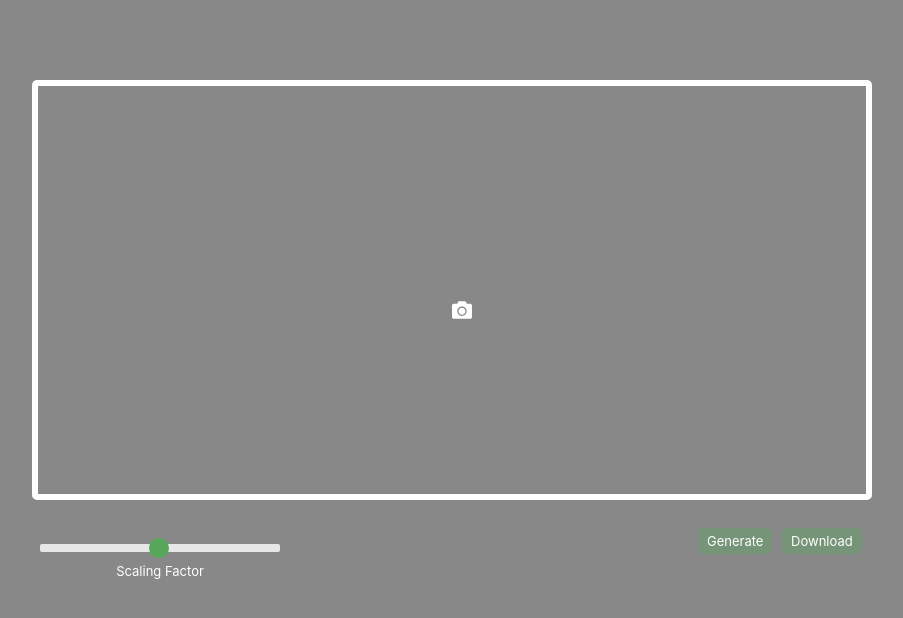
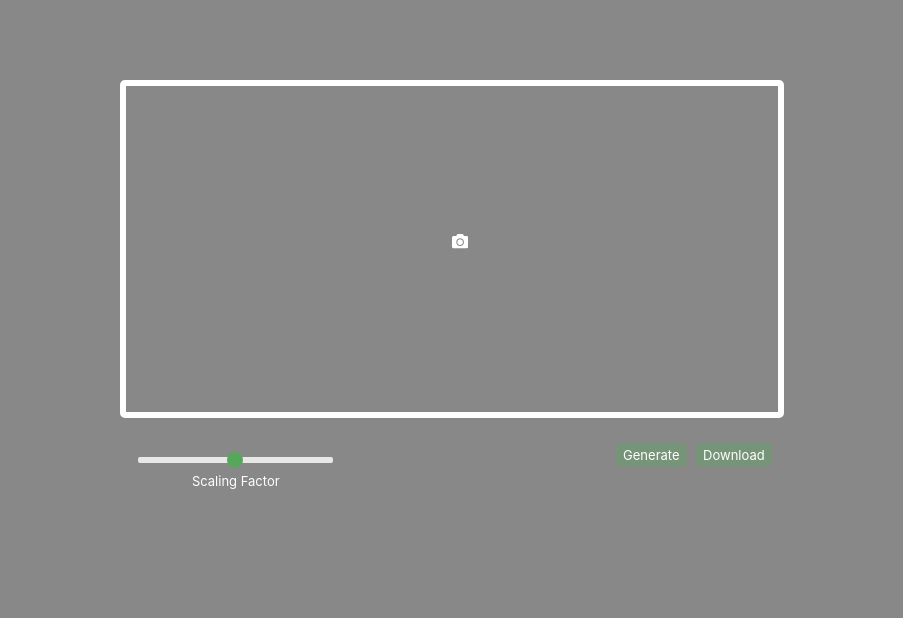
Before and after one commit to oluwafenyi/ascii-art-generator, a Flask app: page / in a window 1280 px wide. Shown: the top 618 px of the page, without its empty margins (188-1091 px from the left). Run offline with Flask 2, Linux system fonts and the light colour scheme; parts of the project's set-up code (start-up, migrations or seed data) failed here and were passed over.

Commit message:
responsive and better ux

```diff
--- a/static/main.css
+++ b/static/main.css
@@ -18,8 +18,9 @@ div#display {
 }
 
 .canvas {
-    height: 420px;
-    width: 840px;
+    height: 26rem;
+    width: 80vw;
+    max-width: 664px;
     border: 6px solid white;
     display: block;
     border-radius: 5px;
@@ -35,10 +36,10 @@ div#display {
 }
 
 svg {
-    height: 20px;
-    width: 20px;
+    height: 1.25rem;
+    width: 1.25rem;
     position: absolute;
-    top: calc(240px - 20px - 6px);
+    top: calc(13rem - 1.25rem - 6px);
 }
 
 form {
@@ -52,8 +53,8 @@ label.image-upload {
 }
 
 .slider-container {
-    margin: 0 6px;
-    margin-top: 36px;
+    margin: 0 1.25rem;
+    margin-top: 2.25rem;
     display: inline-block;
     text-align: center;
     vertical-align: middle;
@@ -65,13 +66,13 @@ label.image-upload {
 
 .slidecontainer {
     display: inline-block;
-    margin-bottom: 8px;
+    margin-bottom: 0.5rem;
 }
 
 .slider {
     -webkit-appearance: none;
-    width: 240px;
-    height: 8px;
+    width: 15rem;
+    height: 0.5rem;
     border-radius: 2px;
     background: white;
     outline: none;
@@ -83,16 +84,16 @@ label.image-upload {
   .slider::-webkit-slider-thumb {
     -webkit-appearance: none;
     appearance: none;
-    width: 20px;
-    height: 20px;
+    width: 1.25rem;
+    height: 1.25rem;
     border-radius: 50%;
     background: #4CAF50;
     cursor: pointer;
   }
 
   .slider::-moz-range-thumb {
-    width: 20px;
-    height: 20px;
+    width: 1.25rem;
+    height: 1.25rem;
     border-radius: 50%;
     background: #4CAF50;
     cursor: pointer;
@@ -101,13 +102,13 @@ label.image-upload {
 .actions {
     display: inline-block;
     text-align: right;
-    width: calc(100% - 270px);
+    width: calc(100% - 15rem - 1.25rem - 1.25rem - 1.5rem);
     vertical-align: middle;
 }
 
 .button {
-    margin: 0 6px;
-    padding: 4px 8px;
+    margin: 0 0.375rem;
+    padding: 0.25rem 0.5rem;
     background: #4CAF50;
     border-radius: 5px;
     border: 1px solid transparent;
@@ -128,3 +129,30 @@ label.image-upload {
     background: rgba(76, 175, 80, .3);
     cursor: default;
 }
+
+@media (max-width: 502px){
+    form {
+        text-align: center;
+    }
+
+    .canvas {
+        margin: auto;
+        width: 90vw;
+    }
+
+    .slider-container {
+        display: block;
+    }
+
+    .actions {
+        display: block;
+        width: 90vw;
+        margin-top: 2rem;
+        text-align: center;
+    }
+
+    .button {
+        margin: 0 1rem;
+    }
+
+}
--- a/static/main.js
+++ b/static/main.js
@@ -1,4 +1,5 @@
 
+Vue.use(VueLoading);
 
 var vue = new Vue({
     el: '#display',
@@ -27,6 +28,10 @@ var vue = new Vue({
     },
     methods: {
         postImage: function() {
+            var loader = this.$loading.show({
+                container: null,
+                canCancel: false,
+            });
             var data = new FormData()
             data.append('csrf_token', this.csrfToken);
             data.append('scaling_factor', this.scalingFactor);
@@ -39,11 +44,13 @@ var vue = new Vue({
                 var imageURL = response.image_url;
                 self.session = response.session;
                 self.imageURL = imageURL + '?rand=' + new Date().getTime();
+                loader.hide();
             })
             .catch((err) => {
+                loader.hide();
                 alert('An error has occurred');
             });
-        }
+        },
     },
     watch: {
         imageURL: function() {
--- a/templates/index.html
+++ b/templates/index.html
@@ -7,8 +7,13 @@
     <link rel="stylesheet" href="{{ url_for('static', filename='main.css') }}">
     <link rel="shortcut icon" href="{{ url_for('static', filename='favicon.ico') }}" type="image/x-icon">
     <script src={{ url_for('static', filename='vue.min.js') }}></script>
+    <script src="{{ url_for('static', filename='vue-loading-overlay.js') }}"></script>
+    <link href="{{ url_for('static', filename='vue-loading.css') }}" rel="stylesheet">
 </head>
 <body>
+    <noscript>
+        <p>This app requires javascript enabled to function</p>
+    </noscript>
     <div id="app">
         <main>
             <div id="display">
```
Also changed, not shown: static/vue-loading.css (added, +35 -0 lines), static/ascii_art_fo82g3tMi74=.png (added), static/vue-loading-overlay.js (added).
